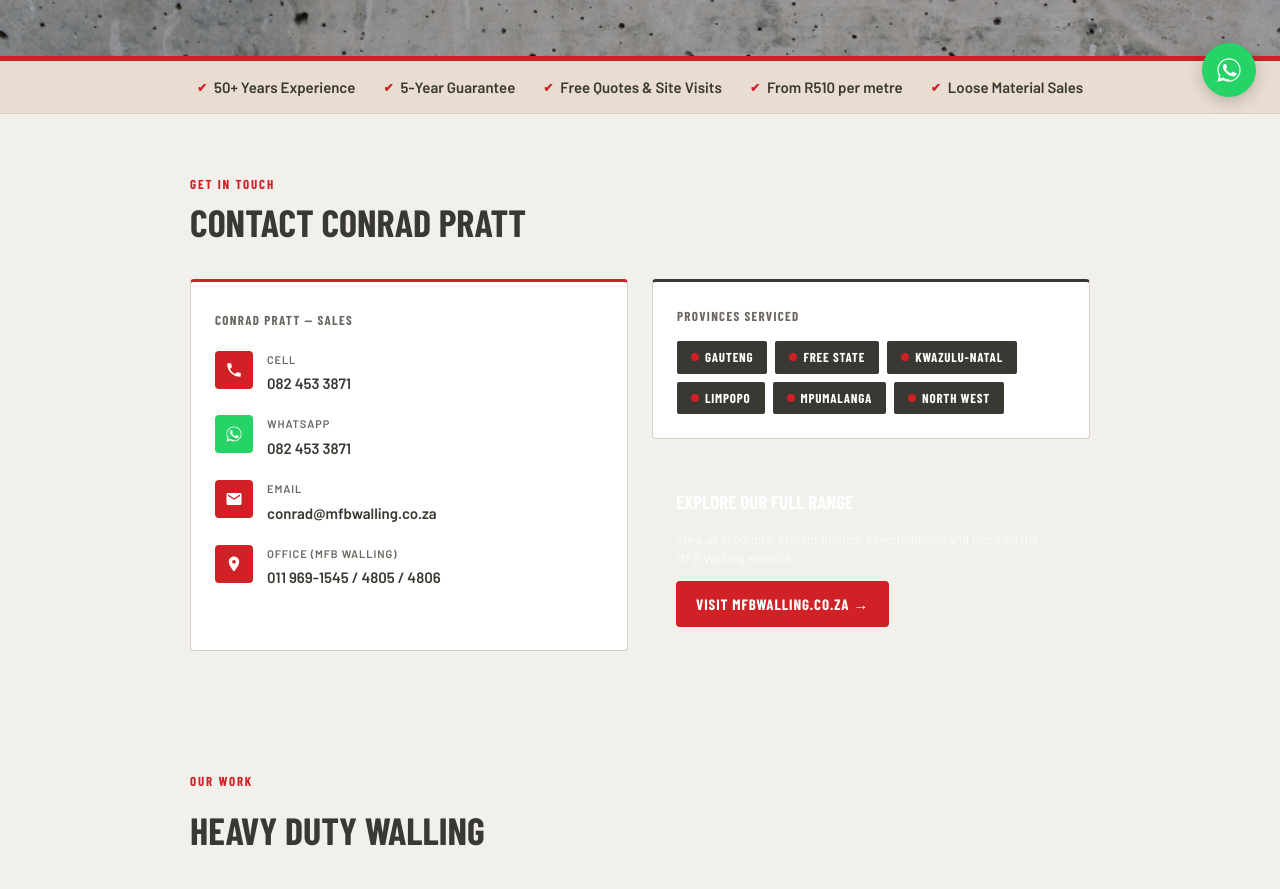
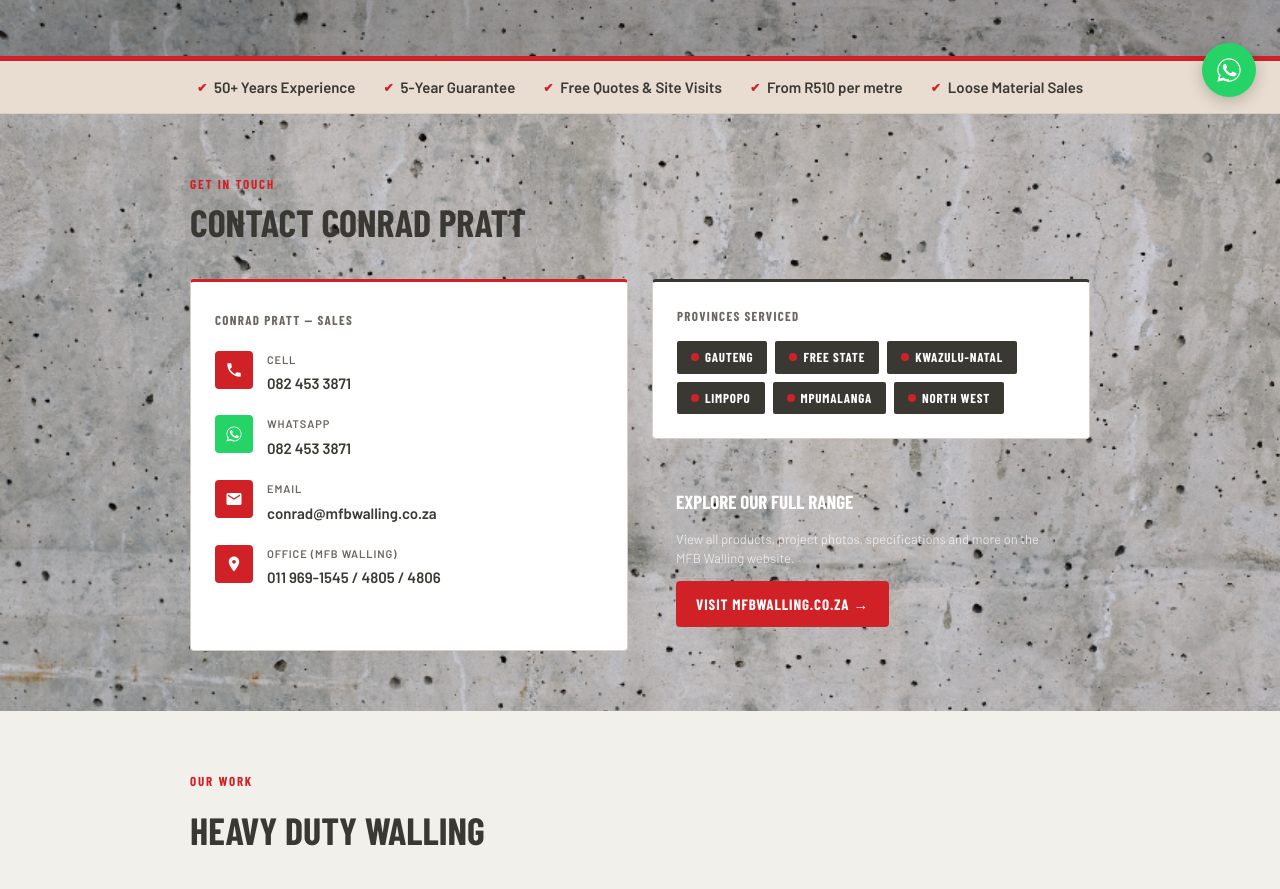
Before and after one commit to radman09cp-hue/mfbwalling-quotes, a plain HTML site: page index.html in a window 1280 px wide. Shown: the part 679-1568 px from the top of the page. Drawn offline with nearby package versions, Linux system fonts and the light colour scheme; grey boxes are pictures that could not be loaded; a web font is replaced by a local one.

Commit message:
Update index.html

```diff
--- a/index.html
+++ b/index.html
@@ -121,7 +121,7 @@
   .rep-text span { font-size: 13px; color: rgba(255,255,255,0.82); }
 
   /* MAIN SECTION */
-  .contact-section { padding: 60px 24px; background: var(--concrete-pale); }
+  .contact-section { padding: 60px 24px; background-image: url('ConcreteBackground4.png'); background-size: cover; background-position: center; }
   .contact-inner { max-width: var(--max); margin: 0 auto; }
   .section-label {
     font-family: 'Barlow Condensed', sans-serif;
```
